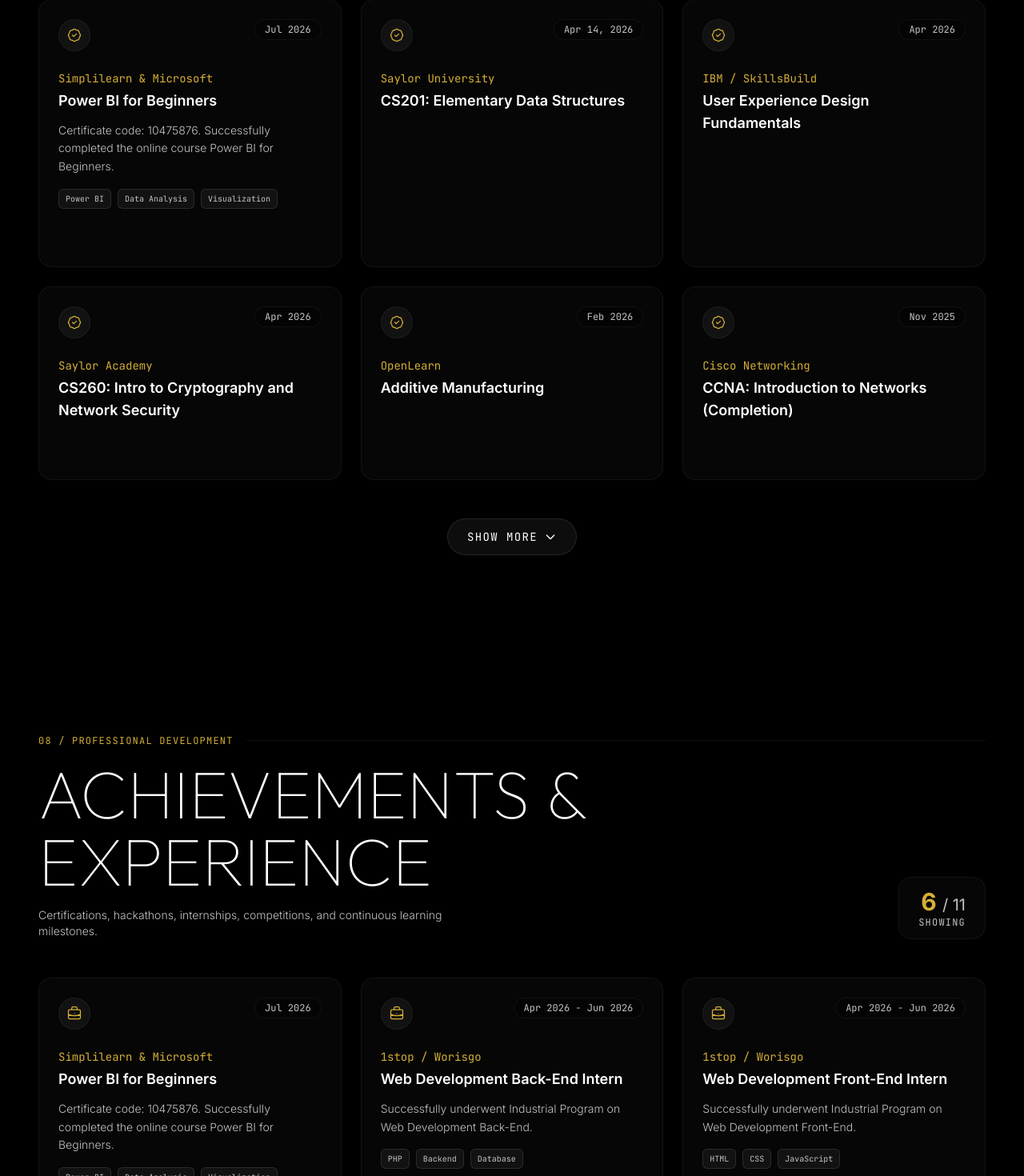
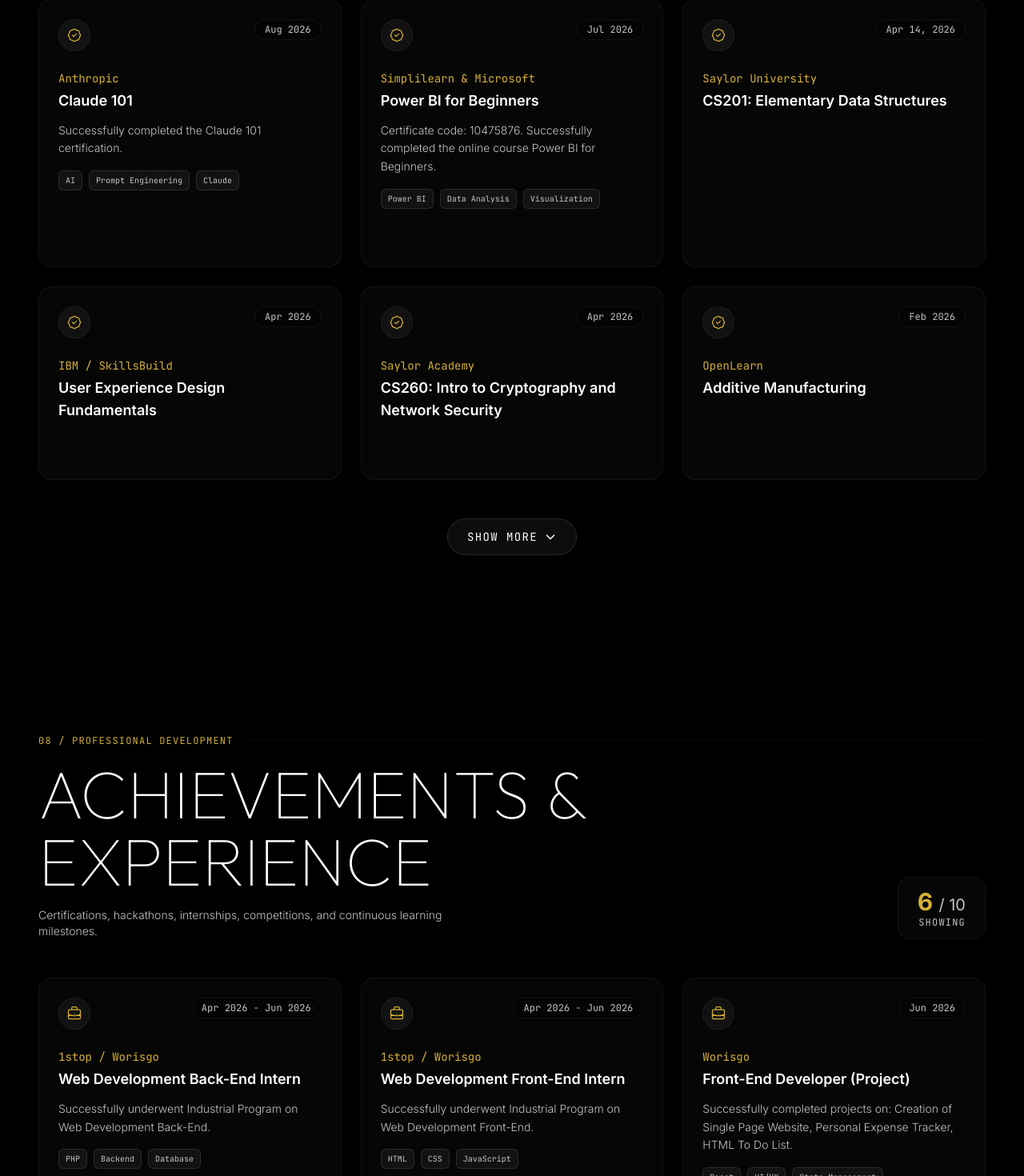
Before and after one commit to ajithpulloju/portfolio, a Next.js app: page / in a window 1280 px wide. Shown: the part 10415-11885 px from the top of the page at 80% size. Built offline with nearby package versions, Linux system fonts and the light colour scheme; no server answers.

Commit message:
Add Claude 101 certificate, image, and cleanup InternshipsSection

```diff
--- a/components/CertificationsSection.tsx
+++ b/components/CertificationsSection.tsx
@@ -18,6 +18,15 @@ interface Certification {
 }
 
 const certificationsData: Certification[] = [
+  {
+    id: "claude-101",
+    title: "Claude 101",
+    issuer: "Anthropic",
+    date: "Aug 2026",
+    image: "/certs/claude-101.jpg",
+    description: "Successfully completed the Claude 101 certification.",
+    skills: ["AI", "Prompt Engineering", "Claude"]
+  },
   {
     id: "power-bi",
     title: "Power BI for Beginners",
--- a/components/InternshipsSection.tsx
+++ b/components/InternshipsSection.tsx
@@ -15,15 +15,6 @@ interface Internship {
 }
 
 const internshipsData: Internship[] = [
-  {
-    id: "cert-power-bi",
-    role: "Power BI for Beginners",
-    company: "Simplilearn & Microsoft",
-    duration: "Jul 2026",
-    description: "Certificate code: 10475876. Successfully completed the online course Power BI for Beginners.",
-    skills: ["Power BI", "Data Analysis", "Visualization"],
-    // image: "/certs/power-bi.jpg" // Uncomment and add the image file path here once uploaded
-  },
   {
     id: "int-1",
     role: "Web Development Back-End Intern",
```
Also changed, not shown: public/certs/claude-101.jpg (added).
